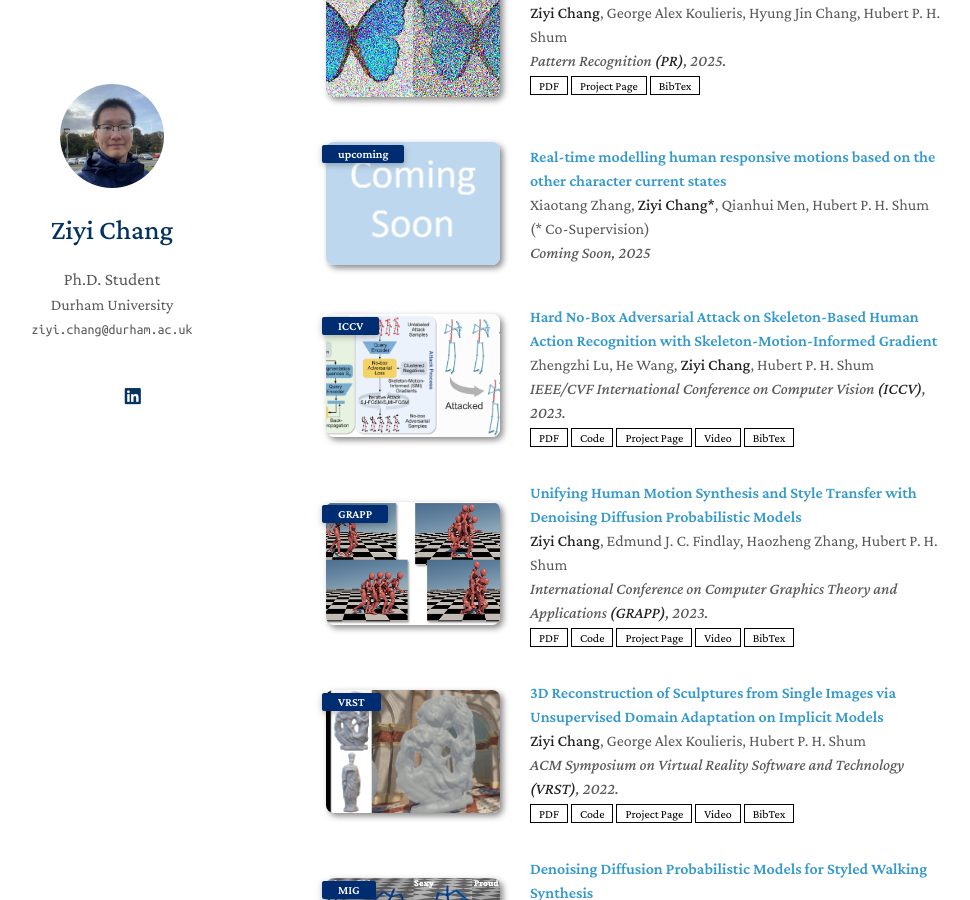
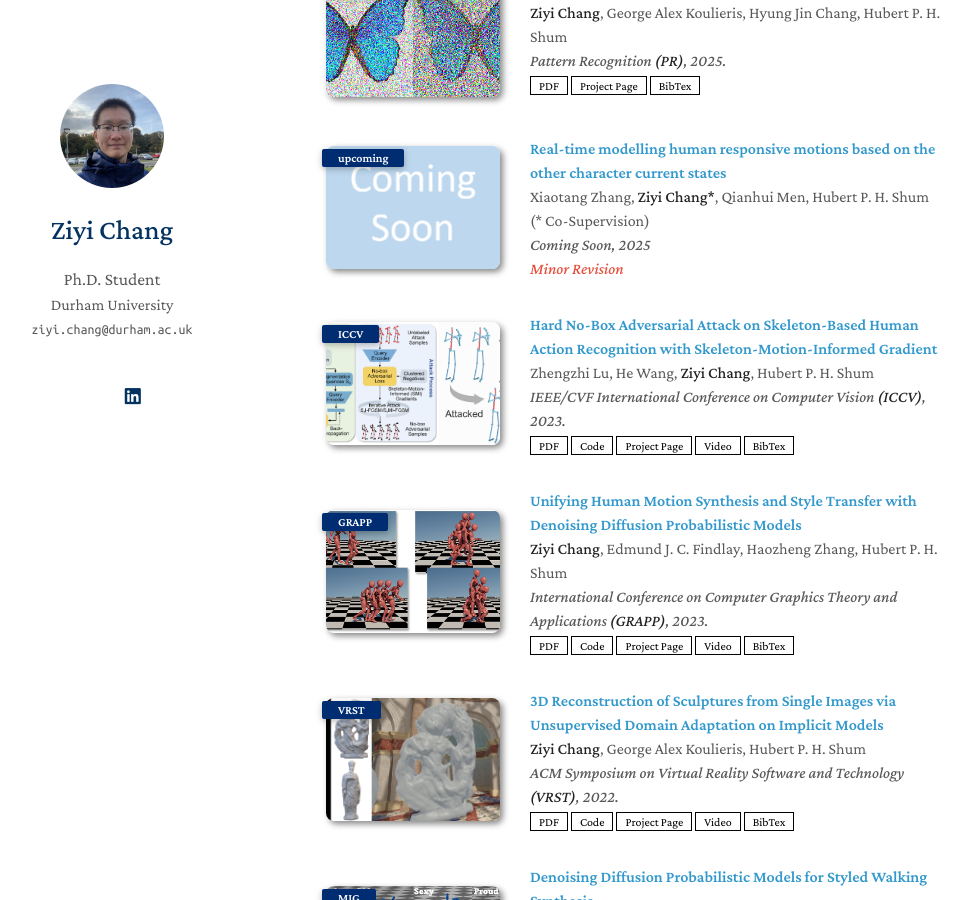
Before and after one commit to CH4N9ZY/ch4n9zy.github.io, a Jekyll site: the page built from index.md, in a window 1280 px wide and 900 px high, scrolled down 762 px. Shown: the whole window, without its empty margins (164-1134 px from the left). Built offline with Jekyll 4.4.1, drawn with Linux system fonts in a browser that asks for light colours; a style sheet for code colours, icons or effects is not loaded; our own code applies the rules of GitHub Pages for plain Markdown files.

Commit message:
20250613

```diff
--- a/_data/publications.yml
+++ b/_data/publications.yml
@@ -34,7 +34,7 @@ main:
     # code: https://github.com/yaoyao-liu/class-incremental-learning/tree/main/mnemonics-training
     # bibtex: ./assets/bib/chang2025design.txt
     image: ./assets/img/upcoming.png
-    # notes: Oral Presentation
+    notes: Minor Revision
 
   - title: Hard No-Box Adversarial Attack on Skeleton-Based Human Action Recognition with Skeleton-Motion-Informed Gradient
     authors: Zhengzhi Lu, He Wang, <strong>Ziyi Chang</strong>, Hubert P. H. Shum
```
